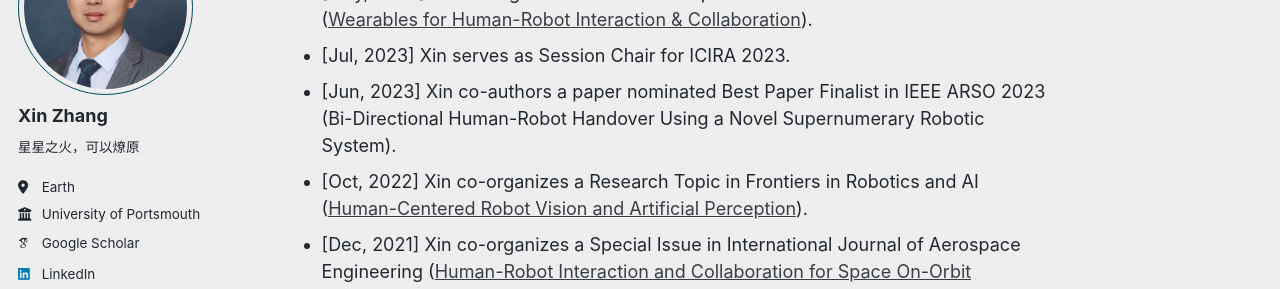
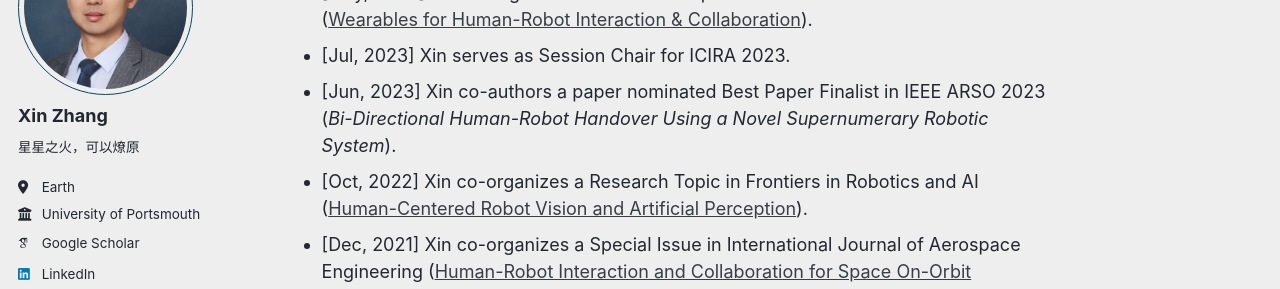
Before and after one commit to Mansion-ZX/Mansion-ZX.github.io, a Jekyll site: the page built from _pages/about.md, in a window 1280 px wide and 900 px high, scrolled down 537 px. Shown: the part 179-468 px from the top of the window. Built offline with Jekyll 4.4.1, drawn with Linux system fonts in a browser that asks for light colours; some web fonts are replaced; a script that is not in the unit is left out.

```diff
--- a/_pages/about.md
+++ b/_pages/about.md
@@ -20,7 +20,7 @@ News
 - [Oct, 2024] Xin serves as Session Chair for IEEE M2VIP 2024.
 - [May, 2024] Xin co-organizes a Research Topic in Frontiers in Robotics and AI ([Wearables for Human-Robot Interaction & Collaboration](https://www.frontiersin.org/research-topics/63484/wearables-for-human-robot-interaction-collaboration)).
 - [Jul, 2023] Xin serves as Session Chair for ICIRA 2023.
-- [Jun, 2023] Xin co-authors a paper nominated Best Paper Finalist in IEEE ARSO 2023 (Bi-Directional Human-Robot Handover Using a Novel Supernumerary Robotic System).
+- [Jun, 2023] Xin co-authors a paper nominated Best Paper Finalist in IEEE ARSO 2023 (*Bi-Directional Human-Robot Handover Using a Novel Supernumerary Robotic System*).
 - [Oct, 2022] Xin co-organizes a Research Topic in Frontiers in Robotics and AI ([Human-Centered Robot Vision and Artificial Perception](https://www.frontiersin.org/research-topics/53324/human-centered-robot-vision-and-artificial-perception/magazine)).
 - [Dec, 2021] Xin co-organizes a Special Issue in International Journal of Aerospace Engineering ([Human-Robot Interaction and Collaboration for Space On-Orbit Servicing](https://onlinelibrary.wiley.com/doi/toc/10.1155/9305.si.781692)).
 - [Sep, 2020] Xin is awarded the CAS Outstanding Doctoral Dissertation (100/5000 at UCAS, the only one at SIA in 2020).
```
